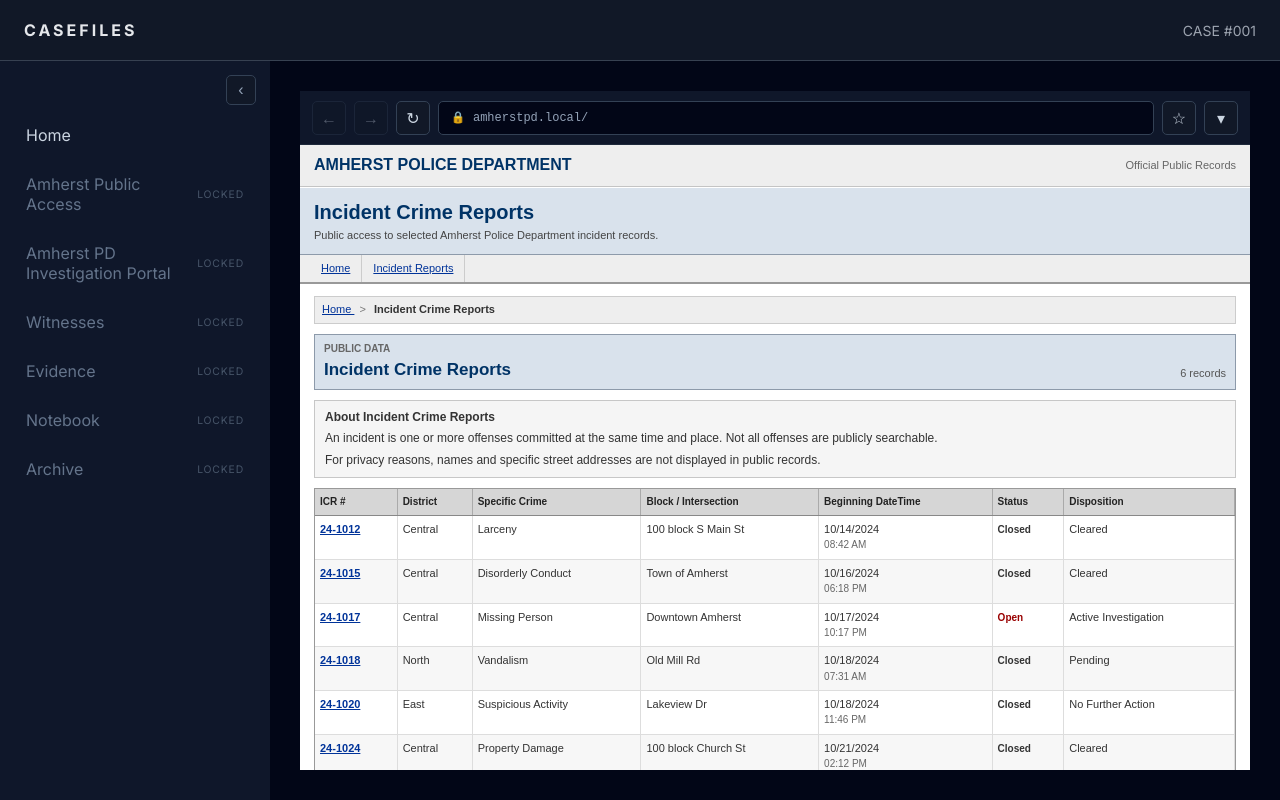
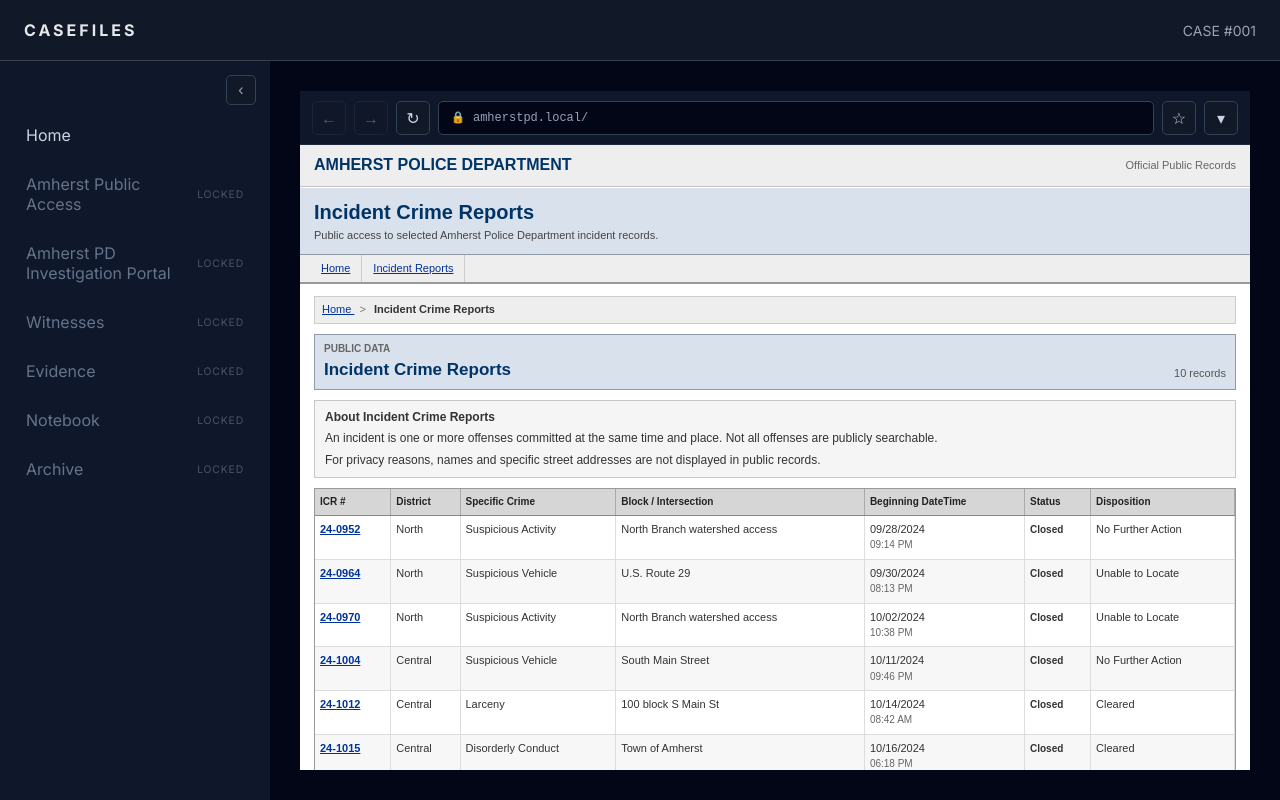
Before and after one commit to Greg9485/case-files-frontend, an Angular app: page /amherst-public-records in a window 1280 px wide. Built offline with nearby package versions, Linux system fonts and the light colour scheme.

Commit message:
update public police portal with extra content to match story narrative

```diff
--- a/src/app/core/data/sites/amherst-pd/amherst-pd-witnesses.ts
+++ b/src/app/core/data/sites/amherst-pd/amherst-pd-witnesses.ts
@@ -20,7 +20,7 @@ export const AMHERST_POLICE_WITNESSES: PoliceWitness[] = [
     restrictedWitnessName: 'Martin Hale',
 
     publicStatement:
-      'I was leaving the municipal parking area when I noticed a dark-colored SUV parked near the far end of the lot. I remember seeing a woman standing near the vehicle, although I could not identify her. A short time later I heard a vehicle leave the area. I did not think anything of it at the time.',
+      'I was downtown after the Town Council meeting on October 17. I noticed Emily Carter on foot and saw a dark SUV traveling behind her for part of the way. I later saw her leave the area in what appeared to be her own vehicle. I did not think anything of it at the time.',
 
     restrictedStatement:
       'I was leaving the municipal parking area when I noticed a dark-colored SUV parked near the far end of the lot. I remember seeing Emily Carter standing near the vehicle. I did not know her personally, but I recognized her from around town. A short time later I heard the SUV leave the area. I did not think anything of it at the time.'
--- a/src/app/core/data/sites/amherst-pd/amherst-pd.component.html
+++ b/src/app/core/data/sites/amherst-pd/amherst-pd.component.html
@@ -514,11 +514,11 @@
           <div>
 
             <span class="record-category">
-              CASE FILE / INVESTIGATIVE RECORD
+              PUBLIC CASE SUMMARY
             </span>
 
             <h2>
-              The Disappearance of Emily Carter
+              Missing Person - Emily Carter
             </h2>
 
             <p>
@@ -530,7 +530,7 @@
           </div>
 
           <div class="case-file-status">
-            ACTIVE
+            OPEN
           </div>
 
         </header>
@@ -547,7 +547,7 @@
             </th>
 
             <th colspan="2">
-              INVESTIGATIVE RECORD
+              PUBLIC RELEASE COPY
             </th>
 
           </tr>
@@ -587,7 +587,7 @@
             </td>
 
             <td>
-              RESTRICTED
+              PUBLIC COPY
             </td>
 
           </tr>
@@ -632,7 +632,7 @@
               </td>
 
               <td>
-                Lynchburg, Virginia
+              Warrenton, Virginia
               </td>
 
               <td>
@@ -640,8 +640,32 @@
               </td>
 
               <td>
-                October 18, 2024
+              October 18, 2024
               </td>
+
+            </tr>
+
+          </table>
+
+          <table class="case-file-data">
+
+            <tr>
+
+              <td>EDUCATION</td>
+
+              <td>Virginia Tech — Environmental Science</td>
+
+              <td>EMPLOYMENT</td>
+
+              <td>Commonwealth environmental scientist</td>
+
+            </tr>
+
+            <tr>
+
+              <td>ASSIGNMENT</td>
+
+              <td colspan="3">Environmental assessment, Amherst Materials &amp; Manufacturing Facility</td>
 
             </tr>
 
@@ -659,16 +683,42 @@
           </h3>
 
           <p>
-            Emily Carter was reported missing on October 18, 2024
-            after failing to return home following an evening
-            appointment in downtown Amherst.
+            Emily Carter was reported missing on October 18, 2024.
+            She had attended an Amherst Town Council meeting on
+            October 17 concerning the proposed Amherst Materials &amp;
+            Manufacturing Facility.
           </p>
 
           <p>
-            Investigators determined that Carter was last seen
-            during the evening of October 17, 2024. Her vehicle
-            was located the following morning.
+            Carter was last confirmed active in Amherst on October 17.
+            Her vehicle was located the following morning, and an
+            investigation was opened.
           </p>
+
+        </section>
+
+
+        <section class="case-file-section">
+
+          <h3>RELATED INCIDENT REPORTS</h3>
+
+          <p>
+            Additional public reports filed before Carter was reported
+            missing.
+          </p>
+
+          <div class="witness-statement-list">
+            <a href="#" class="witness-statement-row"
+              (click)="$event.preventDefault(); navigate('/incidents/24-0964', 'amherstpd.local')">
+              <div><strong>Incident #24-0964</strong><span>Suspicious vehicle — September 30, 2024</span></div>
+              <span class="witness-statement-arrow">&gt;</span>
+            </a>
+            <a href="#" class="witness-statement-row"
+              (click)="$event.preventDefault(); navigate('/incidents/24-1004', 'amherstpd.local')">
+              <div><strong>Incident #24-1004</strong><span>Suspicious vehicle — October 11, 2024</span></div>
+              <span class="witness-statement-arrow">&gt;</span>
+            </a>
+          </div>
 
         </section>
 
--- a/src/app/core/data/sites/amherst-pd/amherst-pd.data.ts
+++ b/src/app/core/data/sites/amherst-pd/amherst-pd.data.ts
@@ -17,7 +17,7 @@ export const AMHERST_POLICE_INCIDENTS: PoliceIncident[] = [
     type: 'Missing Person',
     location: 'Downtown Amherst',
     status: 'Open',
-    disposition: 'Active Investigation',
+    disposition: 'Cold Case',
     officer: 'Criminal Investigations',
     subject: 'Emily Carter',
     linkPath: '/incidents/24-1017'
--- a/src/app/core/data/sites/amherst-pd/amherst-pd.pages.ts
+++ b/src/app/core/data/sites/amherst-pd/amherst-pd.pages.ts
@@ -25,6 +25,38 @@ export const AMHERST_PD_PAGES: FakePage[] = [
     content: '',
 
     incidents: [
+
+      {
+        id: '24-0952', incidentNumber: '24-0952', date: '09/28/2024',
+        time: '09:14 PM', type: 'Suspicious Activity',
+        location: 'North Branch watershed access', status: 'Closed',
+        disposition: 'No Further Action', district: 'North',
+        officer: 'T. Reed', linkPath: '/incidents/24-0952'
+      },
+
+      {
+        id: '24-0964', incidentNumber: '24-0964', date: '09/30/2024',
+        time: '08:13 PM', type: 'Suspicious Vehicle',
+        location: 'U.S. Route 29', status: 'Closed',
+        disposition: 'Unable to Locate', district: 'North',
+        officer: 'T. Reed', linkPath: '/incidents/24-0964'
+      },
+
+      {
+        id: '24-0970', incidentNumber: '24-0970', date: '10/02/2024',
+        time: '10:38 PM', type: 'Suspicious Activity',
+        location: 'North Branch watershed access', status: 'Closed',
+        disposition: 'Unable to Locate', district: 'North',
+        officer: 'T. Reed', linkPath: '/incidents/24-0970'
+      },
+
+      {
+        id: '24-1004', incidentNumber: '24-1004', date: '10/11/2024',
+        time: '09:46 PM', type: 'Suspicious Vehicle',
+        location: 'South Main Street', status: 'Closed',
+        disposition: 'No Further Action', district: 'Central',
+        officer: 'J. Harris', linkPath: '/incidents/24-1004'
+      },
 
       {
 
@@ -94,7 +126,7 @@ export const AMHERST_PD_PAGES: FakePage[] = [
 
         status: 'Open',
 
-        disposition: 'Active Investigation',
+        disposition: 'Cold Case',
 
         district: 'Central',
 
@@ -212,6 +244,38 @@ export const AMHERST_PD_PAGES: FakePage[] = [
     incidents: [
 
       {
+        id: '24-0952', incidentNumber: '24-0952', date: '09/28/2024',
+        time: '09:14 PM', type: 'Suspicious Activity',
+        location: 'North Branch watershed access', status: 'Closed',
+        disposition: 'No Further Action', district: 'North',
+        officer: 'T. Reed', linkPath: '/incidents/24-0952'
+      },
+
+      {
+        id: '24-0964', incidentNumber: '24-0964', date: '09/30/2024',
+        time: '08:13 PM', type: 'Suspicious Vehicle',
+        location: 'U.S. Route 29', status: 'Closed',
+        disposition: 'Unable to Locate', district: 'North',
+        officer: 'T. Reed', linkPath: '/incidents/24-0964'
+      },
+
+      {
+        id: '24-0970', incidentNumber: '24-0970', date: '10/02/2024',
+        time: '10:38 PM', type: 'Suspicious Activity',
+        location: 'North Branch watershed access', status: 'Closed',
+        disposition: 'Unable to Locate', district: 'North',
+        officer: 'T. Reed', linkPath: '/incidents/24-0970'
+      },
+
+      {
+        id: '24-1004', incidentNumber: '24-1004', date: '10/11/2024',
+        time: '09:46 PM', type: 'Suspicious Vehicle',
+        location: 'South Main Street', status: 'Closed',
+        disposition: 'No Further Action', district: 'Central',
+        officer: 'J. Harris', linkPath: '/incidents/24-1004'
+      },
+
+      {
 
         id: '24-1012',
 
@@ -279,7 +343,7 @@ export const AMHERST_PD_PAGES: FakePage[] = [
 
         status: 'Open',
 
-        disposition: 'Active Investigation',
+        disposition: 'Cold Case',
 
         district: 'Central',
 
@@ -420,7 +484,7 @@ record are not available through this system.
 
         status: 'Open',
 
-        disposition: 'Active Investigation',
+        disposition: 'Cold Case',
 
         district: 'Central',
 
@@ -469,7 +533,7 @@ record are not available through this system.
 
     path: '/incidents/24-1017/case-file',
 
-    title: 'Case File - Incident #24-1017',
+    title: 'Missing Person - Emily Carter',
 
     subtitle: 'Investigative record',
 
@@ -497,7 +561,7 @@ record are not available through this system.
 
         status: 'Open',
 
-        disposition: 'Active Investigation',
+        disposition: 'Cold Case',
 
         district: 'Central',
 
@@ -604,6 +668,83 @@ Case closed.
 
     ]
 
+  },
+
+
+  {
+    id: 'pd-incident-24-0952',
+    domain: 'amherstpd.local',
+    path: '/incidents/24-0952',
+    title: 'Incident #24-0952',
+    subtitle: 'Suspicious Activity',
+    category: 'INCIDENT CRIME REPORT',
+    type: 'POLICE_INCIDENT',
+    content: 'On September 28, 2024, a caller reported two handmade effigies fashioned from cloth and brush and tied near trees along the North Branch watershed access trail. Patrol checked the immediate area and nearby wooded paths; no persons were located. No threats, property damage, or other offense were reported. The area was noted as a place local teenagers sometimes gather. The objects were not collected as evidence. Closed with no further action.',
+    incidents: [{
+      id: '24-0952', incidentNumber: '24-0952', date: '09/28/2024',
+      time: '09:14 PM', type: 'Suspicious Activity',
+      location: 'North Branch watershed access', status: 'Closed',
+      disposition: 'No Further Action', district: 'North',
+      officer: 'T. Reed', linkPath: '/incidents/24-0952'
+    }],
+    links: [{ label: 'Back to incident records', path: '/incidents' }]
+  },
+
+  {
+    id: 'pd-incident-24-0970',
+    domain: 'amherstpd.local',
+    path: '/incidents/24-0970',
+    title: 'Incident #24-0970',
+    subtitle: 'Suspicious Activity',
+    category: 'INCIDENT CRIME REPORT',
+    type: 'POLICE_INCIDENT',
+    content: 'On October 2, 2024, a caller reported seeing several lights moving along the wooded trail near the North Branch watershed access after dark. The caller thought they may have been flashlights or torches and believed local teenagers sometimes gathered in the area. Officers checked the trail and adjacent roads but found no people, fire, or signs of recent activity. The call was closed as unable to locate; no further action was taken.',
+    incidents: [{
+      id: '24-0970', incidentNumber: '24-0970', date: '10/02/2024',
+      time: '10:38 PM', type: 'Suspicious Activity',
+      location: 'North Branch watershed access', status: 'Closed',
+      disposition: 'Unable to Locate', district: 'North',
+      officer: 'T. Reed', linkPath: '/incidents/24-0970'
+    }],
+    links: [{ label: 'Back to incident records', path: '/incidents' }]
+  },
+
+  {
+    id: 'pd-incident-24-0964',
+    domain: 'amherstpd.local',
+    path: '/incidents/24-0964',
+    title: 'Incident #24-0964',
+    subtitle: 'Suspicious Vehicle',
+    category: 'INCIDENT CRIME REPORT',
+    type: 'POLICE_INCIDENT',
+    content: 'On September 30, 2024, Emily Carter reported noticing a dark sport utility vehicle behind her while traveling east on U.S. Route 29. She reported no contact, threat, or traffic violation. Patrol checked the route and nearby streets but did not locate a vehicle matching the brief description. The report was recorded for information and closed as unable to locate.',
+    incidents: [{
+      id: '24-0964', incidentNumber: '24-0964', date: '09/30/2024',
+      time: '08:13 PM', type: 'Suspicious Vehicle',
+      location: 'U.S. Route 29', status: 'Closed',
+      disposition: 'Unable to Locate', district: 'North',
+      officer: 'T. Reed', linkPath: '/incidents/24-0964'
+    }],
+    links: [{ label: 'Back to incident records', path: '/incidents' }]
+  },
+
+  {
+    id: 'pd-incident-24-1004',
+    domain: 'amherstpd.local',
+    path: '/incidents/24-1004',
+    title: 'Incident #24-1004',
+    subtitle: 'Suspicious Vehicle',
+    category: 'INCIDENT CRIME REPORT',
+    type: 'POLICE_INCIDENT',
+    content: 'On October 11, 2024, Emily Carter reported seeing a dark sport utility vehicle traveling on South Main Street. No threatening behavior or contact was reported. An officer checked the area and did not locate a vehicle requiring further investigation. The call was documented; no further action was taken.',
+    incidents: [{
+      id: '24-1004', incidentNumber: '24-1004', date: '10/11/2024',
+      time: '09:46 PM', type: 'Suspicious Vehicle',
+      location: 'South Main Street', status: 'Closed',
+      disposition: 'No Further Action', district: 'Central',
+      officer: 'J. Harris', linkPath: '/incidents/24-1004'
+    }],
+    links: [{ label: 'Back to incident records', path: '/incidents' }]
   },
 
 
```
